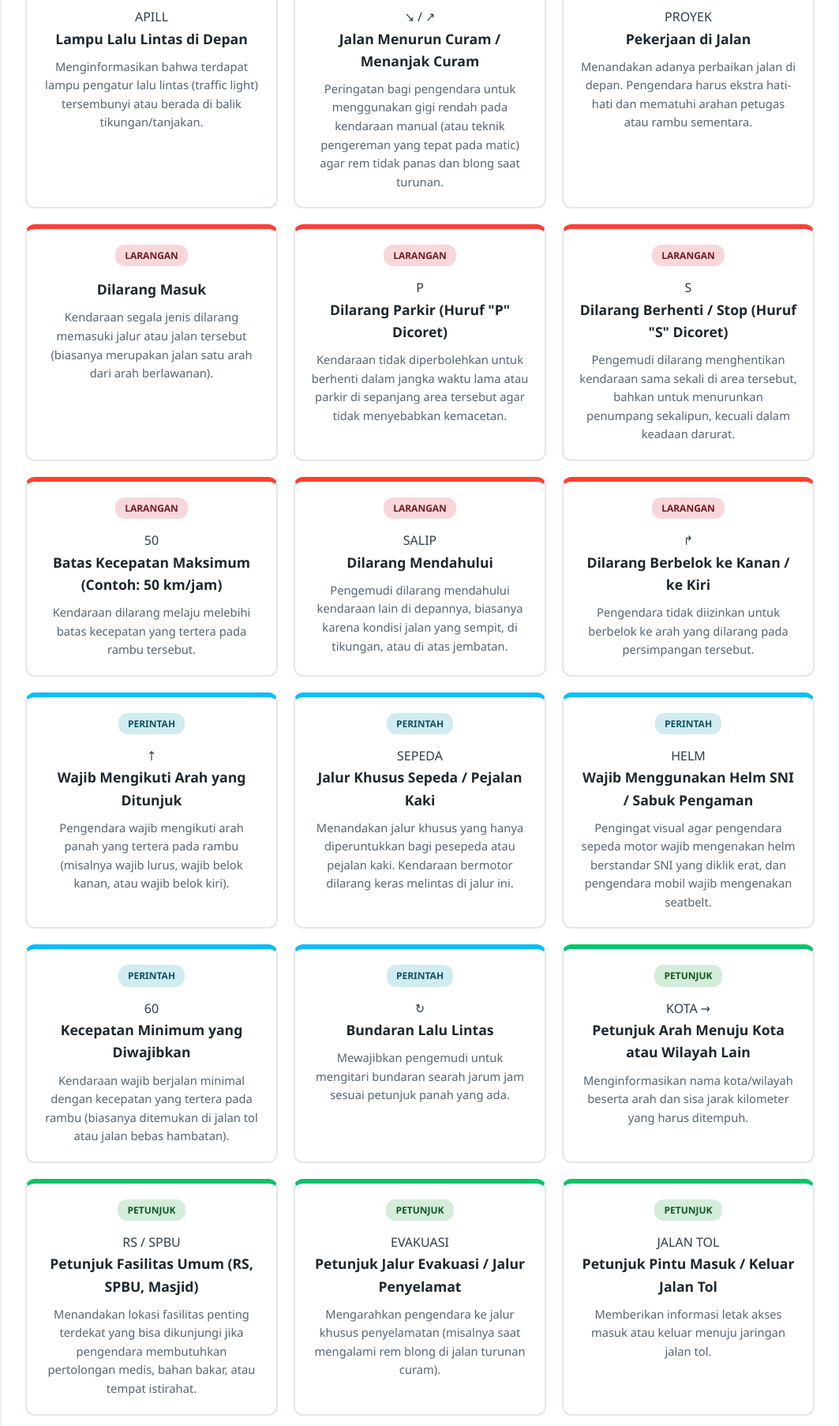
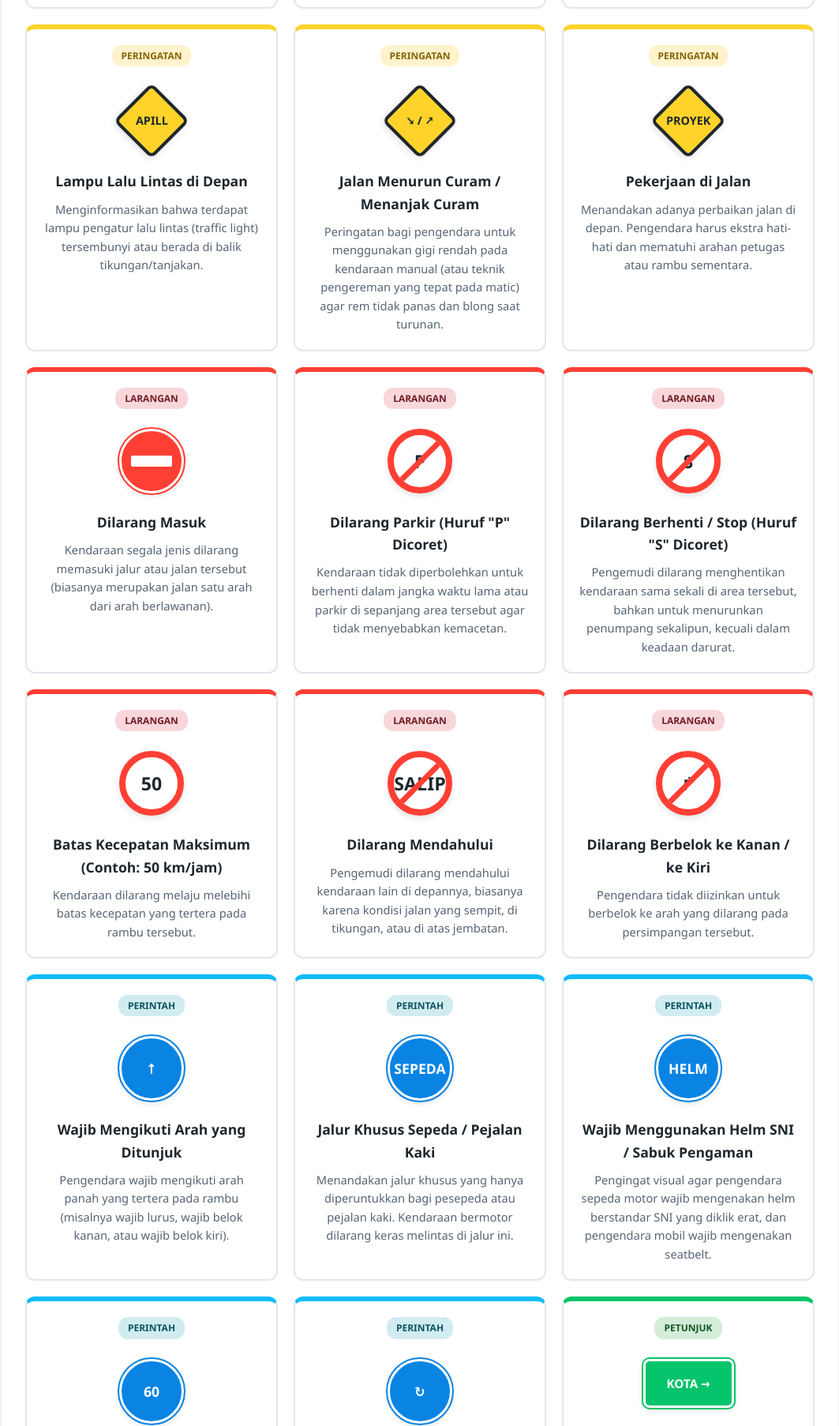
Before and after one commit to novandospp/SafeRide-Teens, a plain HTML site: page index.html in a window 1280 px wide. Shown: the part 1722-3528 px from the top of the page at 79% size, without its empty margins (108-1171 px from the left). Drawn offline with Linux system fonts and the light colour scheme.

Commit message:
Update style.css

```diff
--- a/style.css
+++ b/style.css
@@ -246,7 +246,7 @@ body {
     padding: 4px 12px;
     border-radius: 12px;
     text-transform: uppercase;
-    margin-bottom: 15px;
+    margin-bottom: 20px;
 }
 
 .badge-yellow { background: #fff3cd; color: #856404; }
@@ -254,20 +254,117 @@ body {
 .badge-blue { background: #d1ecf1; color: #0c5460; }
 .badge-green { background: #d4edda; color: #155724; }
 
-/* Wadah Gambar Rambu Asli agar Rapi & Seragam */
-.sign-image-container {
-    width: 90px;
-    height: 90px;
+/* ==================================================
+   BENTUK VISUAL RAMBU CSS MURNI (SESUAI HTML)
+   ================================================== */
+.sign-shape {
     display: flex;
     align-items: center;
     justify-content: center;
-    margin: 0 auto 15px auto;
+    font-weight: bold;
+    margin: 5px auto 22px auto;
+    position: relative;
+    box-shadow: 0 3px 8px rgba(0, 0, 0, 0.12);
 }
 
-.sign-image-container img {
-    max-width: 100%;
-    max-height: 100%;
-    object-fit: contain;
+/* 1. Rambu Peringatan: Belah Ketupat Kuning */
+.shape-diamond {
+    width: 68px;
+    height: 68px;
+    background-color: #ffd32a;
+    border: 4px solid #1e272e;
+    border-radius: 8px;
+    transform: rotate(45deg);
+    margin: 15px auto 28px auto;
+}
+
+.shape-diamond span {
+    transform: rotate(-45deg);
+    color: #1e272e;
+    font-size: 0.9rem;
+    font-weight: 800;
+    text-align: center;
+    line-height: 1.1;
+}
+
+/* 2. Rambu Larangan: Lingkaran Merah Penuh (Dilarang Masuk) */
+.shape-circle-solid-red {
+    width: 82px;
+    height: 82px;
+    background-color: #ff3f34;
+    border-radius: 50%;
+    border: 3px solid #ffffff;
+    outline: 2px solid #ff3f34;
+}
+
+.white-bar {
+    width: 52px;
+    height: 14px;
+    background-color: #ffffff;
+    border-radius: 2px;
+}
+
+/* Rambu Larangan: Lingkaran Putih Garis Tepi Merah */
+.shape-circle-red {
+    width: 82px;
+    height: 82px;
+    background-color: #ffffff;
+    border: 8px solid #ff3f34;
+    border-radius: 50%;
+    color: #1e272e;
+    font-size: 1.45rem;
+    font-weight: 800;
+    overflow: hidden;
+}
+
+/* Garis Coret Diagonal Merah untuk Rambu Larangan */
+.shape-circle-red.slash::after {
+    content: "";
+    position: absolute;
+    width: 115%;
+    height: 7px;
+    background-color: #ff3f34;
+    transform: rotate(-45deg);
+}
+
+/* 3. Rambu Perintah: Lingkaran Biru */
+.shape-circle-blue {
+    width: 82px;
+    height: 82px;
+    background-color: #0984e3;
+    border: 3px solid #ffffff;
+    outline: 2px solid #0984e3;
+    border-radius: 50%;
+    color: #ffffff;
+    font-size: 1.1rem;
+    font-weight: 800;
+}
+
+/* 4. Rambu Petunjuk: Persegi Panjang Hijau & Biru */
+.shape-rect-green {
+    width: 115px;
+    height: 62px;
+    background-color: #05c46b;
+    border: 3px solid #ffffff;
+    outline: 2px solid #05c46b;
+    border-radius: 8px;
+    color: #ffffff;
+    font-size: 0.95rem;
+    font-weight: 800;
+    padding: 0 8px;
+}
+
+.shape-rect-blue {
+    width: 115px;
+    height: 62px;
+    background-color: #0984e3;
+    border: 3px solid #ffffff;
+    outline: 2px solid #0984e3;
+    border-radius: 8px;
+    color: #ffffff;
+    font-size: 0.95rem;
+    font-weight: 800;
+    padding: 0 8px;
 }
 
 .sign-card h3 {
```
